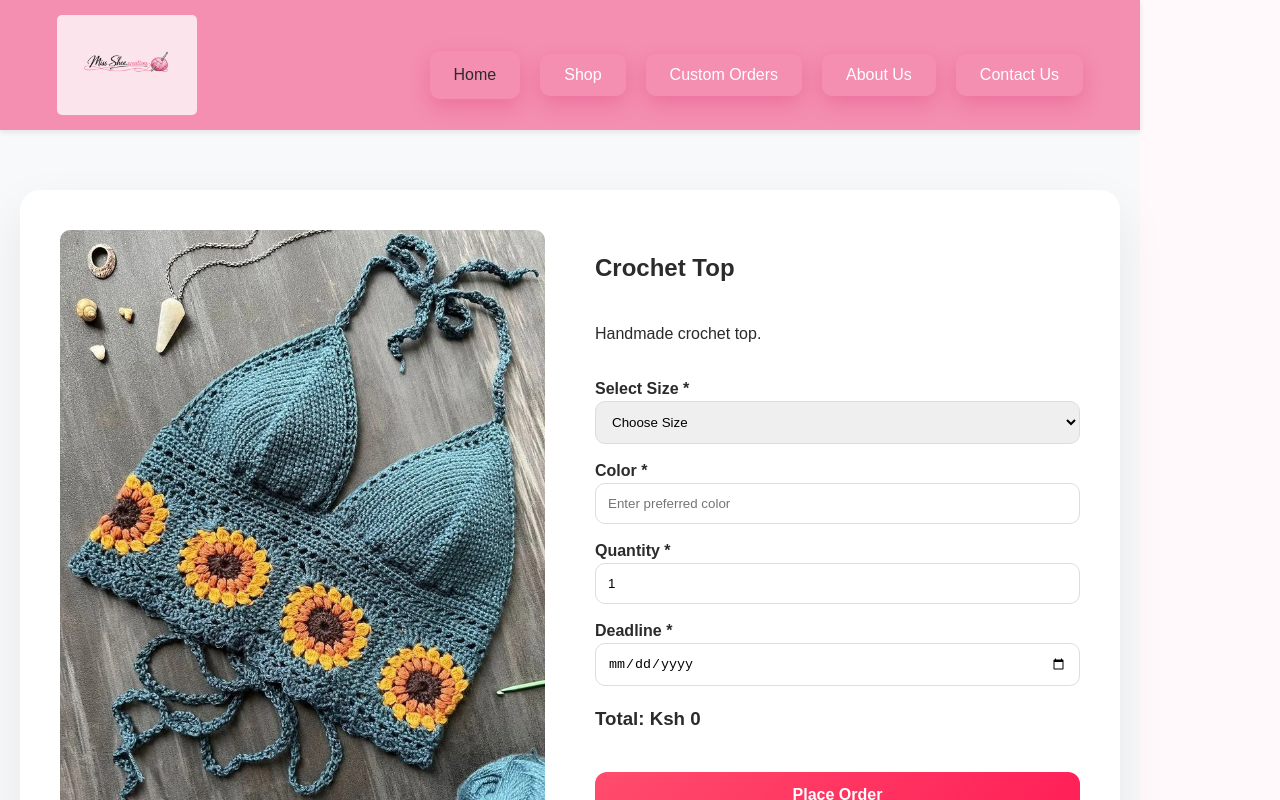
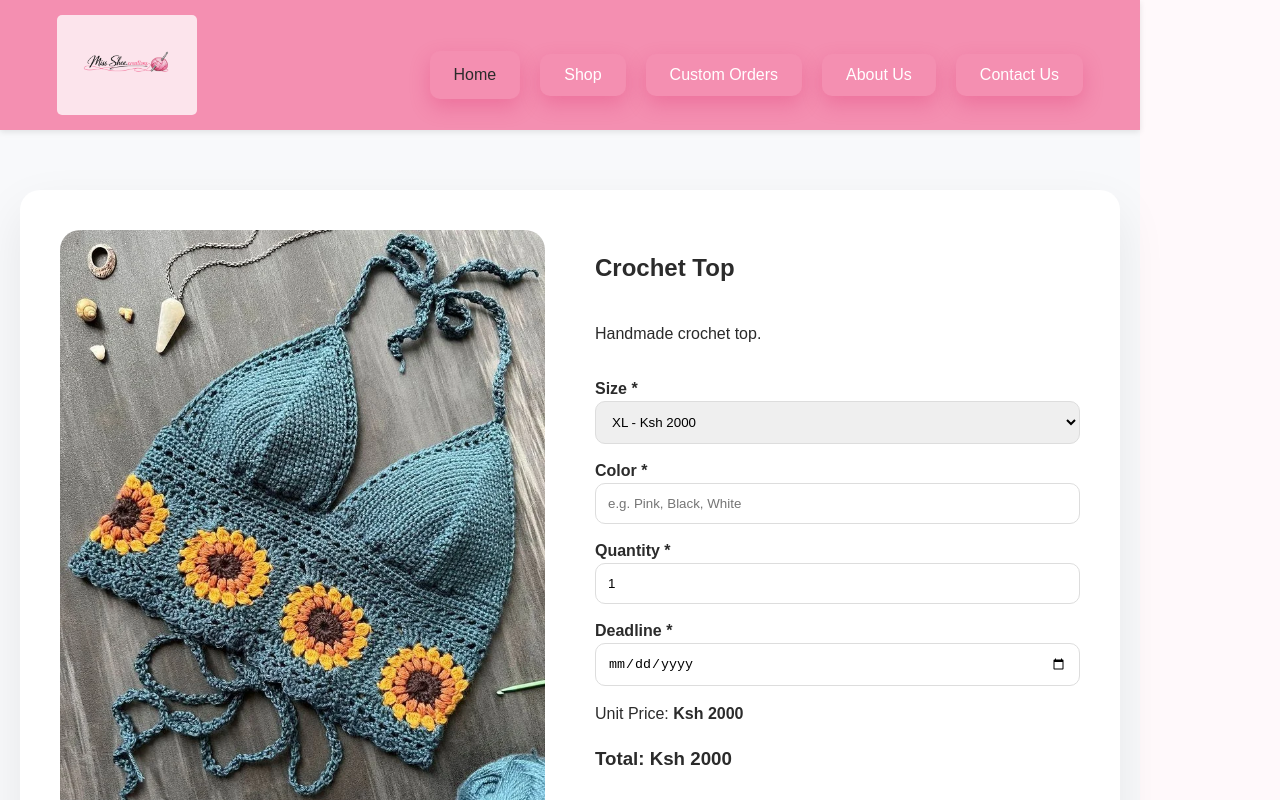
Before and after one commit to John-M23/Shee-Creations, a React (Vite) app: page /product/1 in a window 1280 px wide. Shown: the top 800 px of the page. Built offline with nearby package versions, Linux system fonts and the light colour scheme.

Commit message:
Refixed ProductOrder.jsx

```diff
--- a/src/App.css
+++ b/src/App.css
@@ -46,7 +46,7 @@ img{
   background:var(--primary-color);
   position:sticky;
   top:0;
-  z-index:2000;
+  z-index:1500;
   box-shadow:0 2px 6px rgba(0,0,0,0.1);
 }
 
--- a/src/components/productOrder.jsx
+++ b/src/components/productOrder.jsx
@@ -1,21 +1,25 @@
 import { useParams } from "react-router-dom";
-import { useState } from "react";
+import { useState, useMemo } from "react";
 import productsData from "../data/productsData";
 
 function ProductOrder() {
   const { id } = useParams();
 
-  // Convert id to number safely
   const product = productsData.find(
     (p) => p.id === Number(id)
   );
 
-  const [size, setSize] = useState("");
+  // SAFE DEFAULTS
+  const firstSize =
+    product?.sizes ? Object.keys(product.sizes)[0] : "";
+
+  const [size, setSize] = useState(firstSize);
   const [color, setColor] = useState("");
   const [quantity, setQuantity] = useState(1);
   const [deadline, setDeadline] = useState("");
+
   const phoneNumber = "254704464147";
-  // If product does not exist
+
   if (!product) {
     return (
       <div style={{ padding: "50px", textAlign: "center" }}>
@@ -24,72 +28,82 @@ function ProductOrder() {
     );
   }
 
-  // Calculate price safely
-  const unitPrice = size ? product.sizes[size] : 0;
+  // 💰 LIVE PRICE CALCULATION
+  const unitPrice = useMemo(() => {
+    if (product.sizes && size) {
+      return product.sizes[size];
+    }
+    return product.price || 0;
+  }, [size, product]);
+
   const totalPrice = unitPrice * quantity;
 
+  // 📲 WHATSAPP ORDER
   const handleOrder = () => {
-    if (!size || !deadline) {
+    if (!size || !color || !deadline) {
       alert("Please fill all required fields.");
       return;
     }
 
     const message = `
-Hello Sheeh Collection,
+🧶 *Sheeh Collection Order*
 
-I would like to order:
+📦 Product: ${product.name}
+📏 Size: ${size}
+🎨 Color: ${color}
+🔢 Quantity: ${quantity}
+📅 Deadline: ${deadline}
 
-Product: ${product.name}
-Size: ${size}
-Color: ${color}
-Quantity: ${quantity}
-Deadline: ${deadline}
-Total Price: Ksh ${totalPrice}
+💰 Unit Price: Ksh ${unitPrice}
+💵 Total: Ksh ${totalPrice}
+
+Thank you for your order ❤️
     `;
 
-    const whatsappURL = `https://wa.me/${phoneNumber}?text=${encodeURIComponent(
+    const url = `https://wa.me/${phoneNumber}?text=${encodeURIComponent(
       message
     )}`;
 
-    window.open(whatsappURL, "_blank");
+    window.open(url, "_blank");
   };
 
   return (
     <div className="order-page">
       <div className="order-container">
-        {/* PRODUCT IMAGE */}
+
+        {/* IMAGE */}
         <div className="order-image">
-          <img
-            src={product.image}
-            alt={product.name}
-            style={{ width: "100%", borderRadius: "10px" }}
-          />
+          <img src={product.image} alt={product.name} />
         </div>
 
-        {/* ORDER FORM */}
+        {/* FORM */}
         <div className="order-form">
+
           <h2>{product.name}</h2>
           <p>{product.description}</p>
 
           {/* SIZE */}
-          <label>Select Size *</label>
+          {product.sizes && (
+            <>
+              <label>Size *</label>
               <select
                 value={size}
                 onChange={(e) => setSize(e.target.value)}
               >
-            <option value="">Choose Size</option>
                 {Object.keys(product.sizes).map((s) => (
                   <option key={s} value={s}>
                     {s} - Ksh {product.sizes[s]}
                   </option>
                 ))}
               </select>
+            </>
+          )}
 
           {/* COLOR */}
           <label>Color *</label>
           <input
             type="text"
-            placeholder="Enter preferred color"
+            placeholder="e.g. Pink, Black, White"
             value={color}
             onChange={(e) => setColor(e.target.value)}
           />
@@ -113,15 +127,20 @@ Total Price: Ksh ${totalPrice}
             onChange={(e) => setDeadline(e.target.value)}
           />
 
+          {/* PRICE DISPLAY */}
+          <div className="price-box">
+            <p>Unit Price: <b>Ksh {unitPrice}</b></p>
             <h3>Total: Ksh {totalPrice}</h3>
+          </div>
 
+          {/* ORDER BUTTON */}
           <button
             className="submit-btn"
-            disabled={!size}
             onClick={handleOrder}
           >
-            Place Order
+            Order via WhatsApp
           </button>
+
         </div>
       </div>
     </div>
--- a/src/components/products.jsx
+++ b/src/components/products.jsx
@@ -1,10 +1,12 @@
 import { useState } from "react";
+import { useNavigate } from "react-router-dom";
 import productsData from "../data/productsData";
 
 function Products() {
+  const navigate = useNavigate();
   const [activeCategory, setActiveCategory] = useState("all");
 
-  // FILTER LOGIC
+  // FILTER PRODUCTS
   const filteredProducts =
     activeCategory === "all"
       ? productsData
@@ -46,7 +48,6 @@ function Products() {
           Mens
         </button>
 
-
         <button
           className={activeCategory === "toddlers" ? "active" : ""}
           onClick={() => setActiveCategory("toddlers")}
@@ -70,7 +71,7 @@ function Products() {
             {/* PRICE */}
             <h3>Ksh {product.price}</h3>
 
-            {/* BUTTON */}
+            {/* ORDER BUTTON */}
             <button
               className="shop-now"
               onClick={() => navigate(`/product/${product.id}`)}
```
Lines whose indentation alone changed are shown as unchanged.
